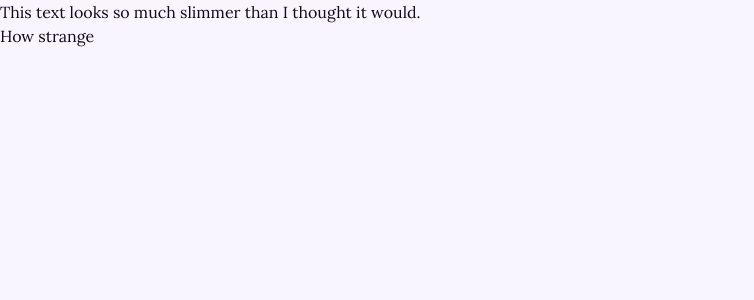
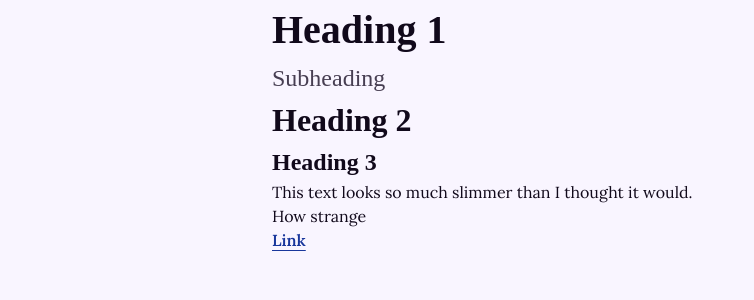
Before and after one commit to sireteller/lavendlik-shop, an Angular app: page / in a window 1280 px wide. Shown: the top 300 px of the page, without its empty margins (0-754 px from the left). Built offline with nearby package versions, Linux system fonts and the light colour scheme; a web font is replaced by a local one.

Commit message:
feat: more global css

```diff
--- a/src/app/app.component.html
+++ b/src/app/app.component.html
@@ -1,4 +1,11 @@
-<p>This text looks so much slimmer than I thought it would.</p>
-<p>How strange</p>
+<div class="container">
+  <h1>Heading 1</h1>
+  <div class="subheading">Subheading</div>
+  <h2>Heading 2</h2>
+  <h3>Heading 3</h3>
+  <p>This text looks so much slimmer than I thought it would.</p>
+  <p>How strange</p>
+  <a href="/">Link</a>
+</div>
 
 <router-outlet />
--- a/src/css/global.css
+++ b/src/css/global.css
@@ -1,3 +1,8 @@
+*:focus-visible {
+  outline: 3px solid var(--color-text-link);
+  outline-offset: 4px;
+}
+
 body {
   background-color: var(--color-bg-primary);
   color: var(--color-text-primary);
@@ -8,3 +13,35 @@ body {
   font-weight: var(--font-weight-regular);
   line-height: var(--line-height-default);
 }
+
+h1,
+h2,
+h3 {
+  font-family: var(--font-family-accent);
+}
+
+h1 {
+  font-size: var(--font-size-xx-large);
+  font-weight: var(--font-weight-bold);
+}
+
+h2 {
+  font-size: var(--font-size-x-large);
+  font-weight: var(--font-weight-semibold);
+}
+
+h3 {
+  font-size: var(--font-size-large);
+  font-weight: var(--font-weight-semibold);
+}
+
+a {
+  color: var(--color-text-link);
+  font-weight: var(--font-weight-semibold);
+  text-underline-offset: 0.25em;
+}
+
+a:hover {
+  color: var(--color-text-link--hover);
+  text-decoration-thickness: 2px;
+}
--- /dev/null
+++ b/src/css/utils.css
@@ -0,0 +1,11 @@
+.container {
+  margin: 0 auto;
+  max-width: var(--max-width-page-content);
+  padding: 0 var(--spacing-medium);
+}
+
+.subheading {
+  color: var(--color-text-secondary);
+  font-family: var(--font-family-accent);
+  font-size: var(--font-size-large);
+}
--- a/src/css/variables.css
+++ b/src/css/variables.css
@@ -28,4 +28,10 @@
   --font-weight-bold: 700;
 
   --line-height-default: 1.5;
+
+  --max-width-page-content: 48rem; /* 768px */
+
+  --spacing-small: 0.5rem;
+  --spacing-medium: 1rem;
+  --spacing-large: 2rem;
 }
--- a/src/styles.css
+++ b/src/styles.css
@@ -1,3 +1,4 @@
 @import url("./css/global.css");
 @import url("./css/reset.css");
+@import url("./css/utils.css");
 @import url("./css/variables.css");
```
